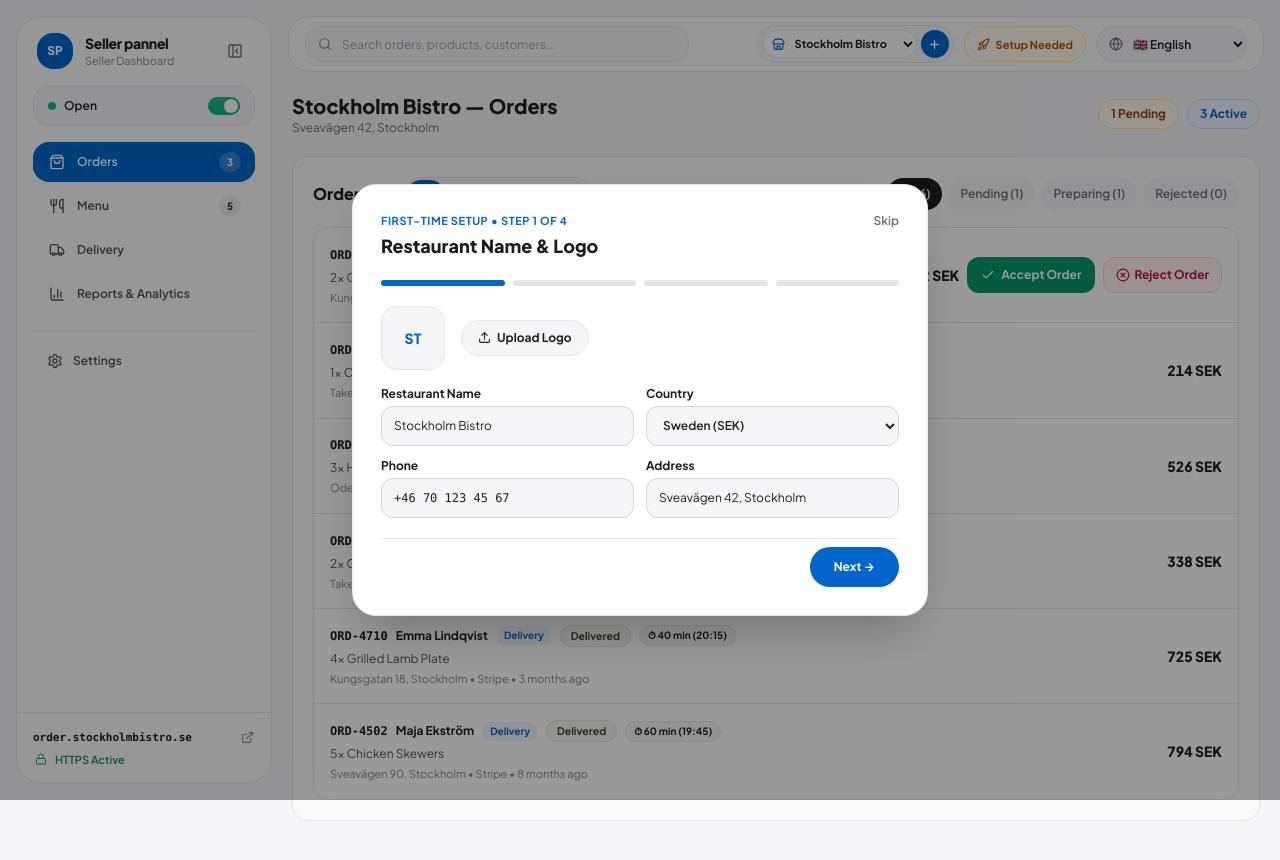
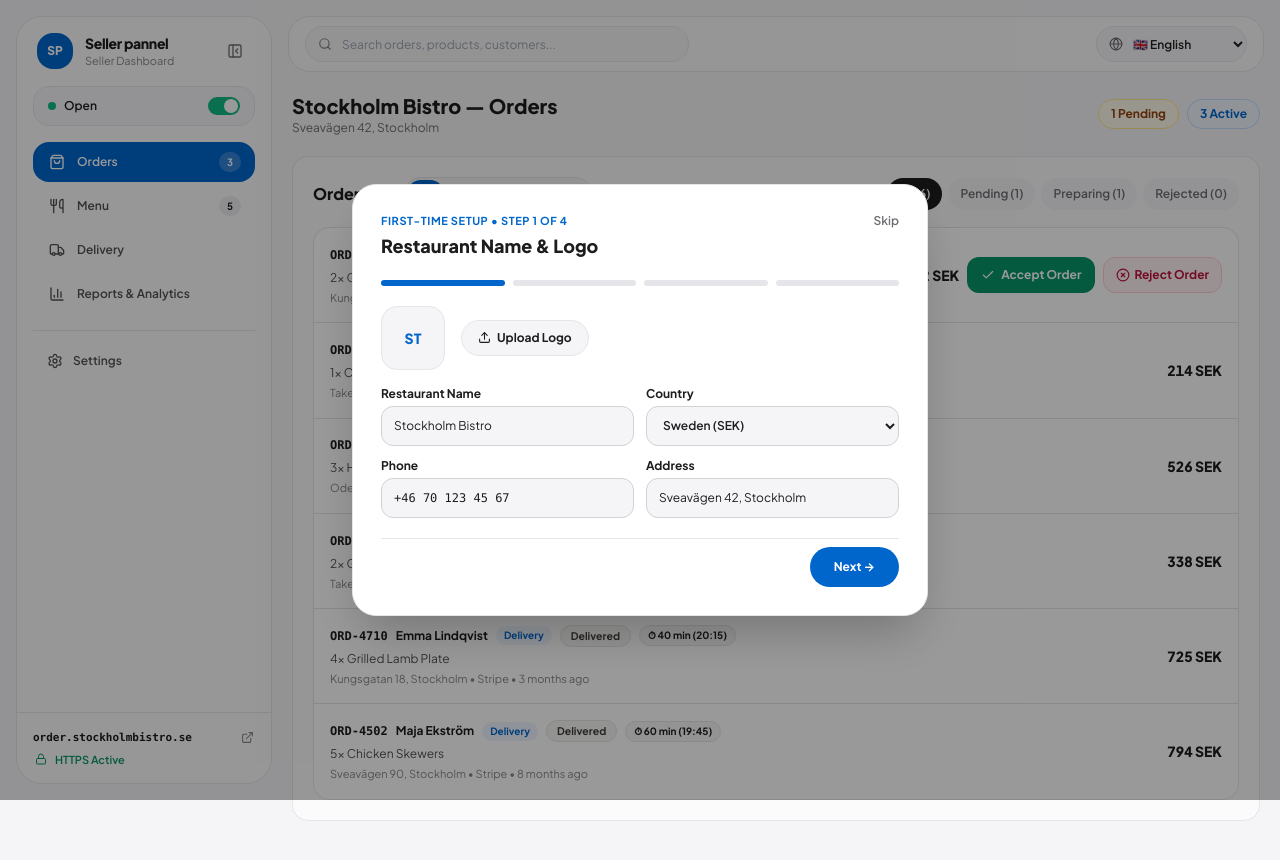
Before and after one commit to benjaminzafar/linksho-seller, a Nuxt app: page / in a window 1280 px wide. Shown: the top 860 px of the page. Built offline with nearby package versions, Linux system fonts and the light colour scheme.

Commit message:
chore: remove multi-restaurant switcher and setup-needed pill from navbar for single-restaurant panel

```diff
--- a/pages/index.vue
+++ b/pages/index.vue
@@ -1359,48 +1359,6 @@ const selectTab = (id) => {
         </div>
 
         <div class="flex items-center gap-2.5 shrink-0">
-          <!-- Restaurant Panel Switcher -->
-          <div class="inline-flex items-center gap-1 p-1 rounded-full bg-[#F5F5F7] border border-[#E5E5EA]">
-            <div class="relative flex items-center">
-              <span class="absolute left-2.5 flex h-3.5 w-3.5 items-center justify-center text-[#0066CC] pointer-events-none">
-                <Store :size="13" :stroke-width="2" class="block" />
-              </span>
-              <select
-                :value="activePanelId"
-                :aria-label="t.switchRestaurant"
-                class="h-7 rounded-full bg-white border border-[#E5E5EA] pl-7 pr-3 text-[11px] font-bold leading-none text-[#1D1D1F] focus:border-[#0066CC] focus:outline-none cursor-pointer max-w-[160px] sm:max-w-[200px] truncate"
-                @change="switchRestaurantPanel($event.target.value)"
-              >
-                <option v-for="panel in restaurantPanels" :key="panel.id" :value="panel.id">
-                  {{ panel.store.name }}
-                </option>
-              </select>
-            </div>
-            <button
-              type="button"
-              :title="t.addRestaurant"
-              class="h-7 w-7 rounded-full bg-[#0066CC] hover:bg-[#0055AA] text-white flex items-center justify-center cursor-pointer transition-colors shrink-0"
-              @click="showNewRestaurantModal = true"
-            >
-              <Plus :size="13" :stroke-width="2.5" />
-            </button>
-          </div>
-
-          <!-- Install Status Pill -->
-          <button
-            type="button"
-            :class="[
-              'hidden md:inline-flex h-9 px-3 rounded-full text-[11px] font-bold leading-none items-center gap-1.5 border cursor-pointer transition-colors',
-              installation.installed
-                ? 'bg-emerald-50 text-emerald-700 border-emerald-200 hover:bg-emerald-100'
-                : 'bg-amber-50 text-amber-700 border-amber-200 hover:bg-amber-100'
-            ]"
-            @click="selectTab('settings'); settingsSubTab = 'install'"
-          >
-            <Rocket :size="13" :stroke-width="2" class="block" />
-            <span>{{ installation.installed ? t.installComplete : t.installPending }}</span>
-          </button>
-
           <div class="relative flex items-center">
             <span class="absolute left-3 flex h-4 w-4 items-center justify-center text-[#6E6E73] pointer-events-none">
               <Globe :size="14" :stroke-width="2" class="block" />
@@ -2374,36 +2332,13 @@ const selectTab = (id) => {
                 </button>
               </div>
               <div class="grid grid-cols-1 sm:grid-cols-2 gap-4">
-                <div>
+                <div class="sm:col-span-2">
                   <label class="block text-xs font-bold text-[#1D1D1F] mb-1.5">{{ t.storeName }}</label>
                   <input
                     v-model="store.name"
                     type="text"
                     class="w-full h-11 rounded-xl bg-[#F5F5F7] border border-[#D2D2D7] px-3.5 text-xs"
                   />
-                </div>
-                <div>
-                  <label class="block text-xs font-bold text-[#1D1D1F] mb-1.5">{{ t.switchRestaurant }}</label>
-                  <div class="flex items-center gap-2">
-                    <select
-                      :value="activePanelId"
-                      class="w-full h-11 rounded-xl bg-[#F5F5F7] border border-[#D2D2D7] px-3 text-xs font-semibold"
-                      @change="switchRestaurantPanel($event.target.value)"
-                    >
-                      <option v-for="panel in restaurantPanels" :key="panel.id" :value="panel.id">
-                        {{ panel.store.name }}
-                      </option>
-                    </select>
-                    <button
-                      v-if="restaurantPanels.length > 1"
-                      type="button"
-                      :title="t.deleteRestaurant"
-                      class="h-11 px-3 rounded-xl bg-rose-50 hover:bg-rose-100 text-rose-600 border border-rose-200 text-xs font-bold shrink-0 cursor-pointer"
-                      @click="deleteRestaurantPanel(activePanelId)"
-                    >
-                      <Trash2 :size="14" />
-                    </button>
-                  </div>
                 </div>
                 <div>
                   <label class="block text-xs font-bold text-[#1D1D1F] mb-1.5">{{ t.phone }}</label>
```
